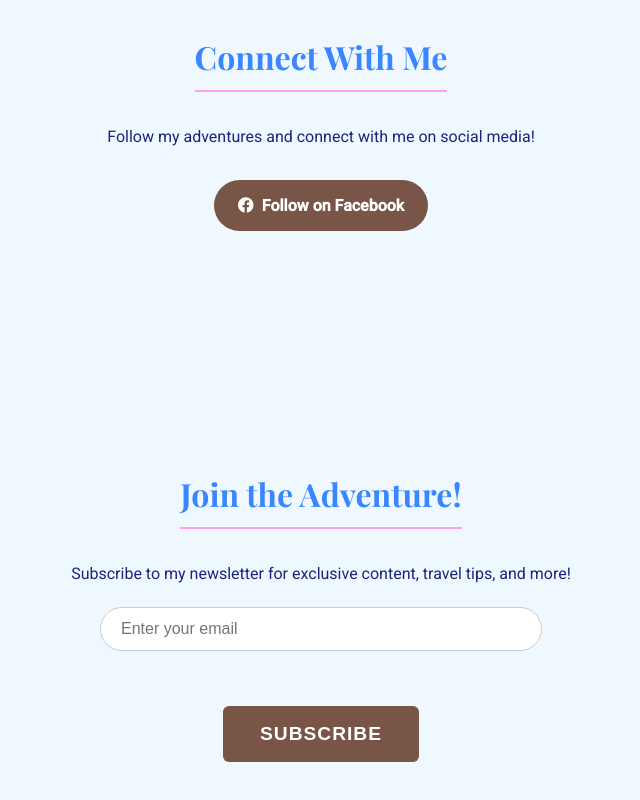
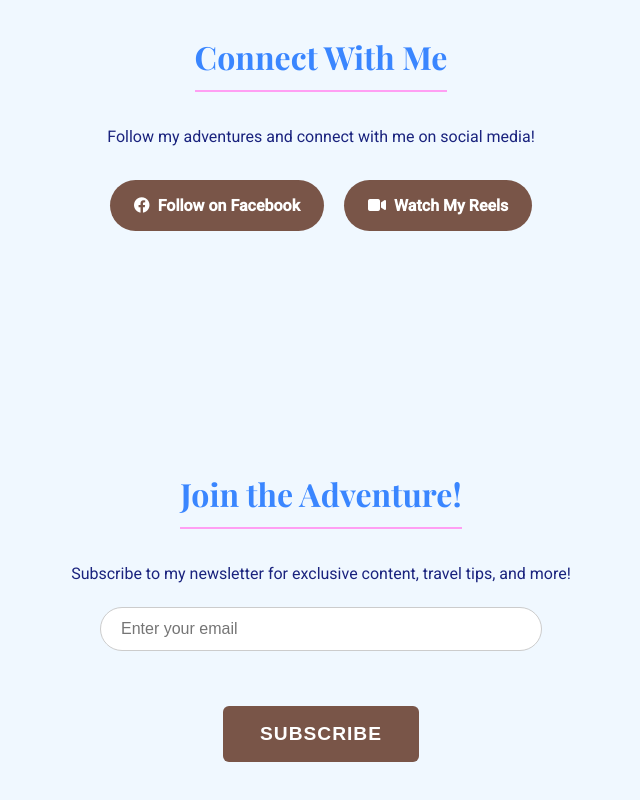
Before and after one commit to johnwesleyquintero/bebie-ann-mabanta, a website: page src/index.html in a window 1280 px wide. Shown: the part 3422-4222 px from the top of the page, without its empty margins (319-959 px from the left). Drawn offline with nearby package versions, Linux system fonts and the light colour scheme; files whose address does not match are found by name.

Commit message:
feat: add Facebook Reels link to social media section
Add a new link to the Facebook Reels page in the social media section to allow users to watch reels directly from the website.

```diff
--- a/src/index.html
+++ b/src/index.html
@@ -141,6 +141,9 @@
             <a href="https://www.facebook.com/annabelle.mabanta.923" target="_blank" class="social-link facebook">
               <i class="fab fa-facebook"></i> Follow on Facebook
             </a>
+            <a href="https://www.facebook.com/annabelle.mabanta.923/reels/" target="_blank" class="social-link facebook-reels">
+              <i class="fas fa-video"></i> Watch My Reels
+            </a>
           </div>
         </section>
 
```
